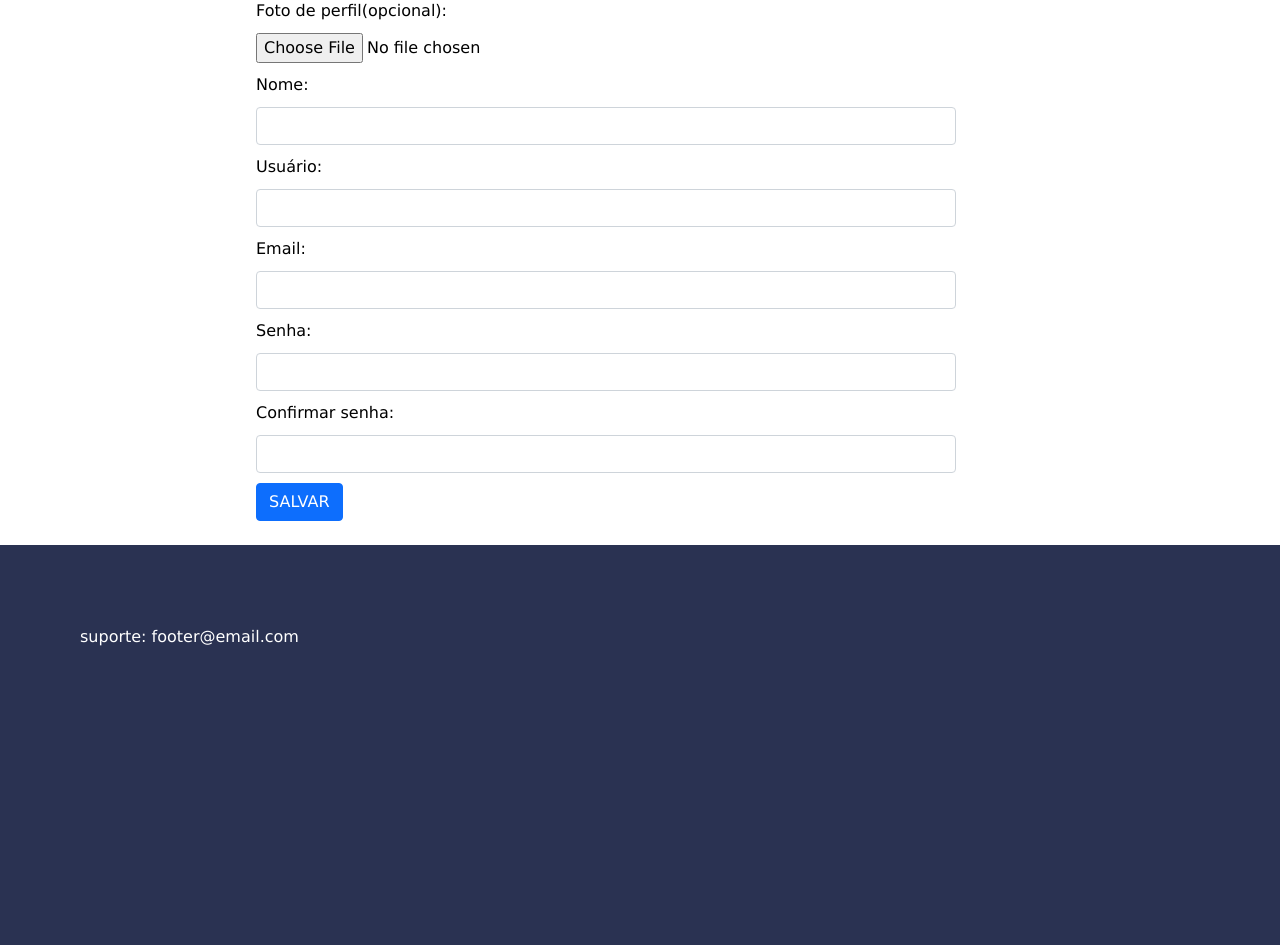
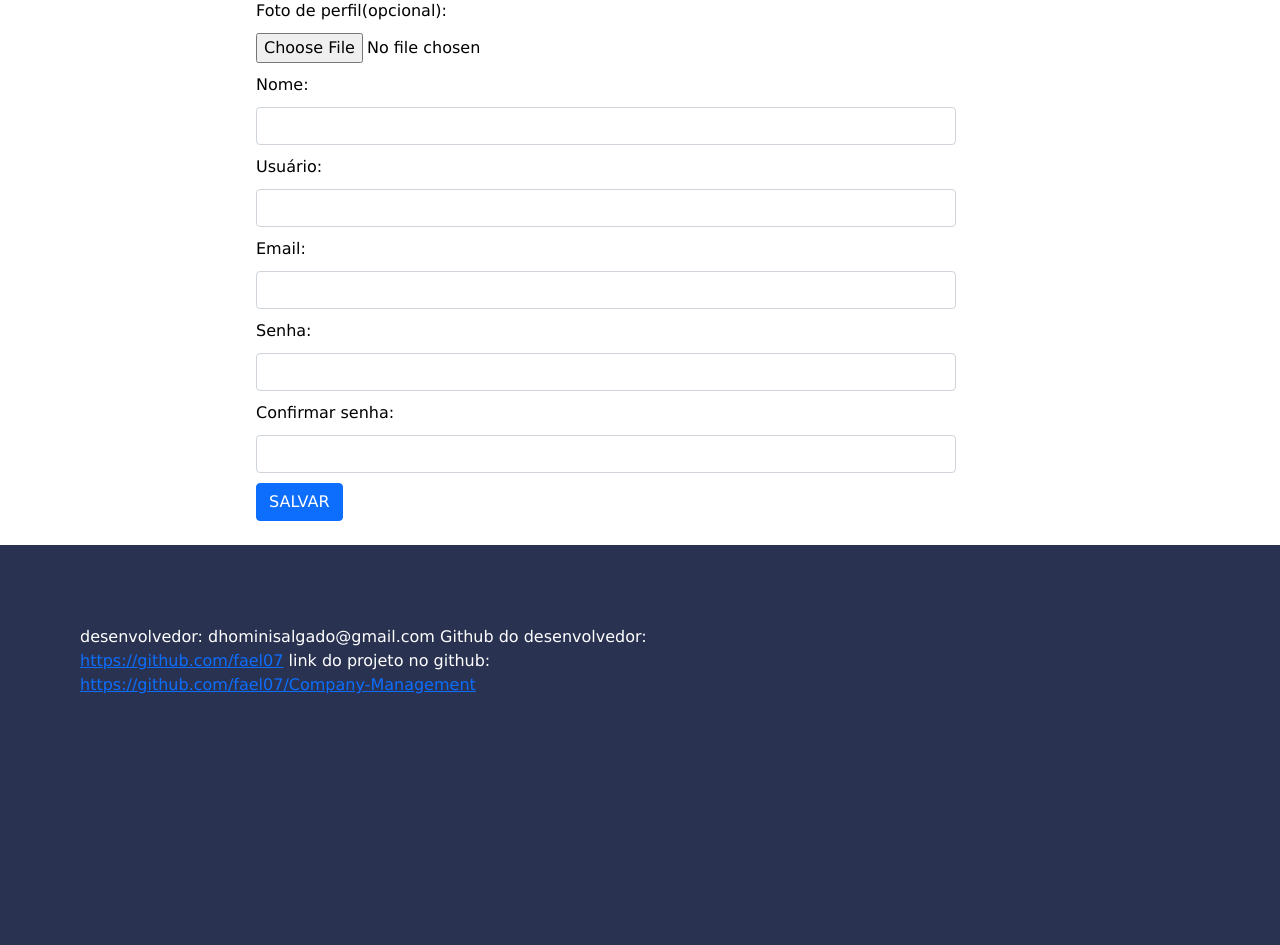
Before and after one commit to dhomini-rabelo/Company-Management, a Django app: page /cadastro/ in a window 1280 px wide. Shown: the part 157-1102 px from the top of the page. Run offline with Django 3.2, Linux system fonts and the light colour scheme; some libraries are stand-ins or nearby versions.

Commit message:
alteração no footer

```diff
--- a/project/Templates/Parts/_footer.html
+++ b/project/Templates/Parts/_footer.html
@@ -1,5 +1,7 @@
 <footer style="background-color: #2a3252; display: block; height: 400px; margin: 0px;">
     <div class="footer" style="color: white; text-align: left; width: 60%; padding: 80px;">
-      suporte: footer@email.com
+      desenvolvedor: dhominisalgado@gmail.com
+      Github do desenvolvedor: <a target="_blank" href="https://github.com/fael07">https://github.com/fael07</a>
+      link do projeto no github: <a target="_blank" href="https://github.com/fael07/Company-Management">https://github.com/fael07/Company-Management</a>
     </div>
 </footer>
```
